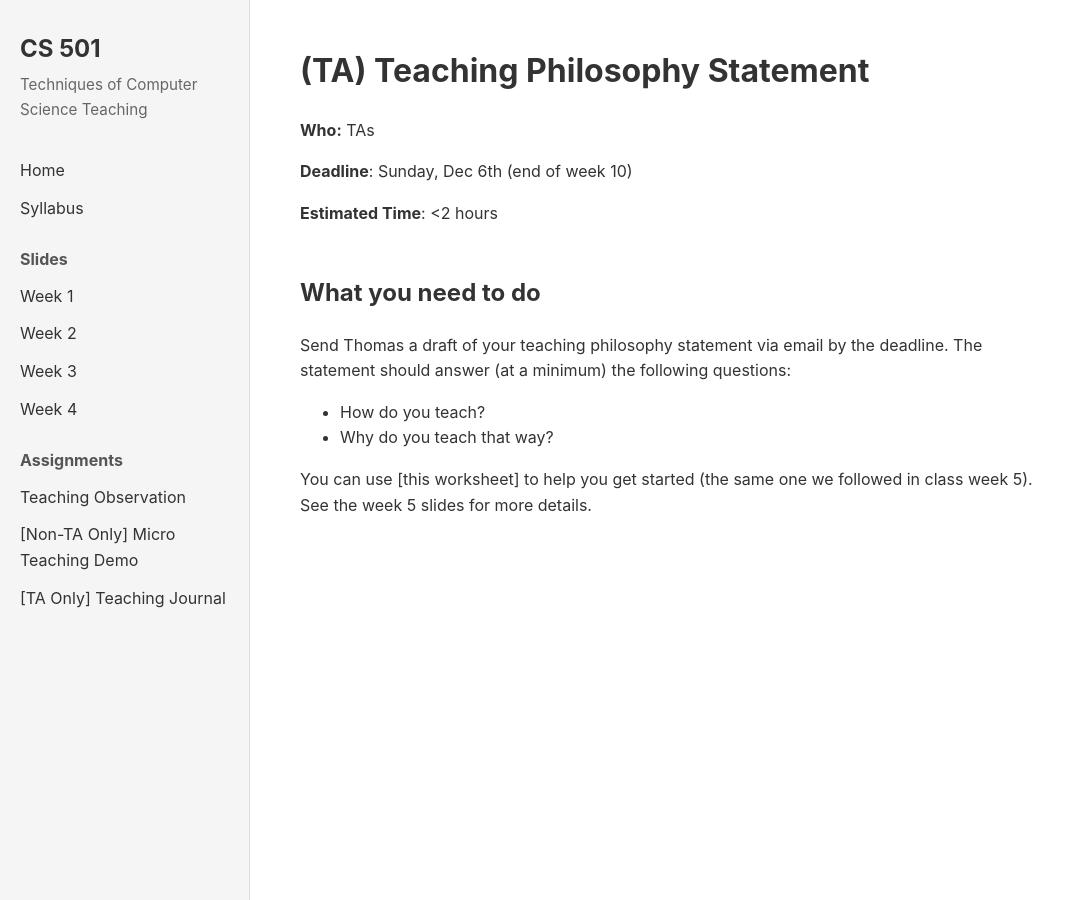
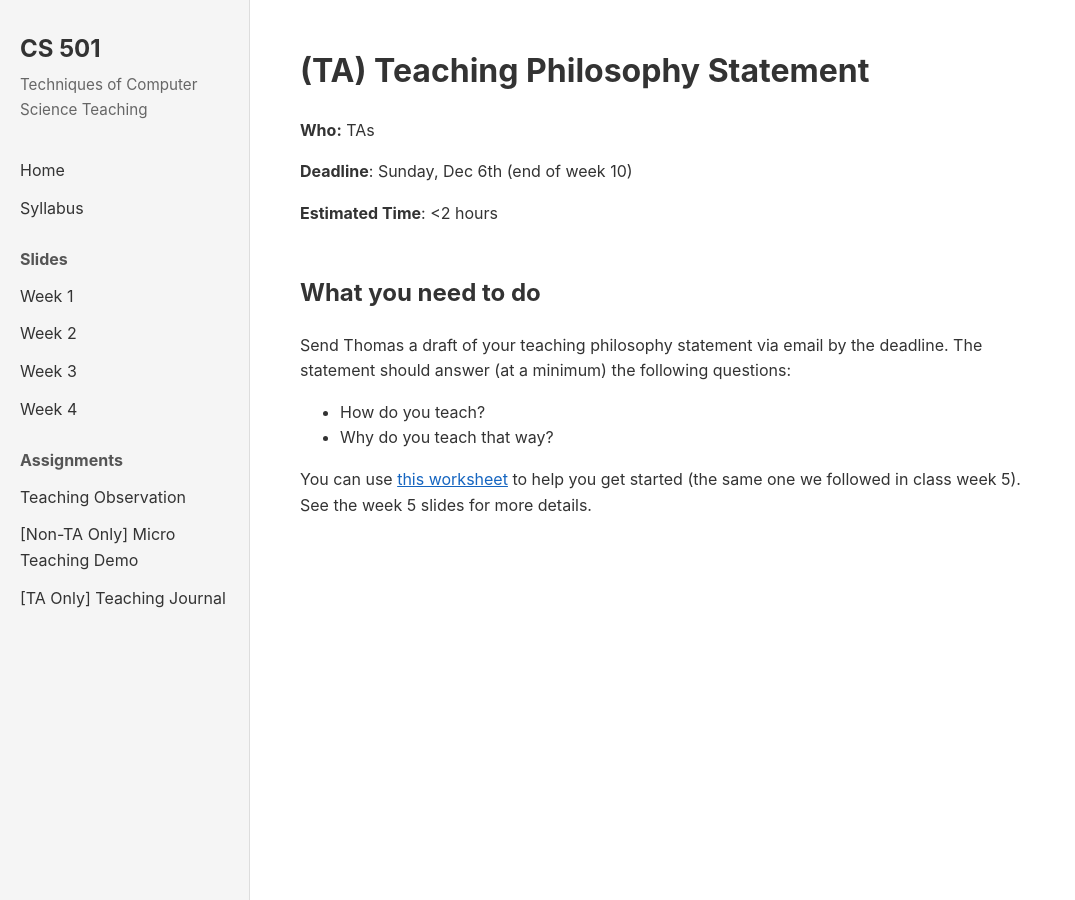
Before and after one commit to schibler/CS501, a Jekyll site: the page built from assignments/teaching_statement.md, in a window 1280 px wide. Shown: the whole page, without its empty margins (0-1075 px from the left). Built offline with Jekyll 4.4.1, drawn with Linux system fonts in a browser that asks for light colours; our own code applies the rules of GitHub Pages for plain Markdown files; part of the change alters nothing that is shown.

```diff
--- a/assignments/teaching_statement.md
+++ b/assignments/teaching_statement.md
@@ -12,4 +12,4 @@ Send Thomas a draft of your teaching philosophy statement via email by the deadl
 * How do you teach?
 * Why do you teach that way?
 
-You can use [this worksheet] to help you get started (the same one we followed in class week 5). See the week 5 slides for more details.
+You can use [this worksheet](https://docs.google.com/document/d/1_6sMo_iXTQNPa_H6YnXLaRzXjLFoCW4DJTaDRzOipmc/edit?tab=t.0#heading=h.7ff9hieoop6l) to help you get started (the same one we followed in class week 5). See the week 5 slides for more details.
```
